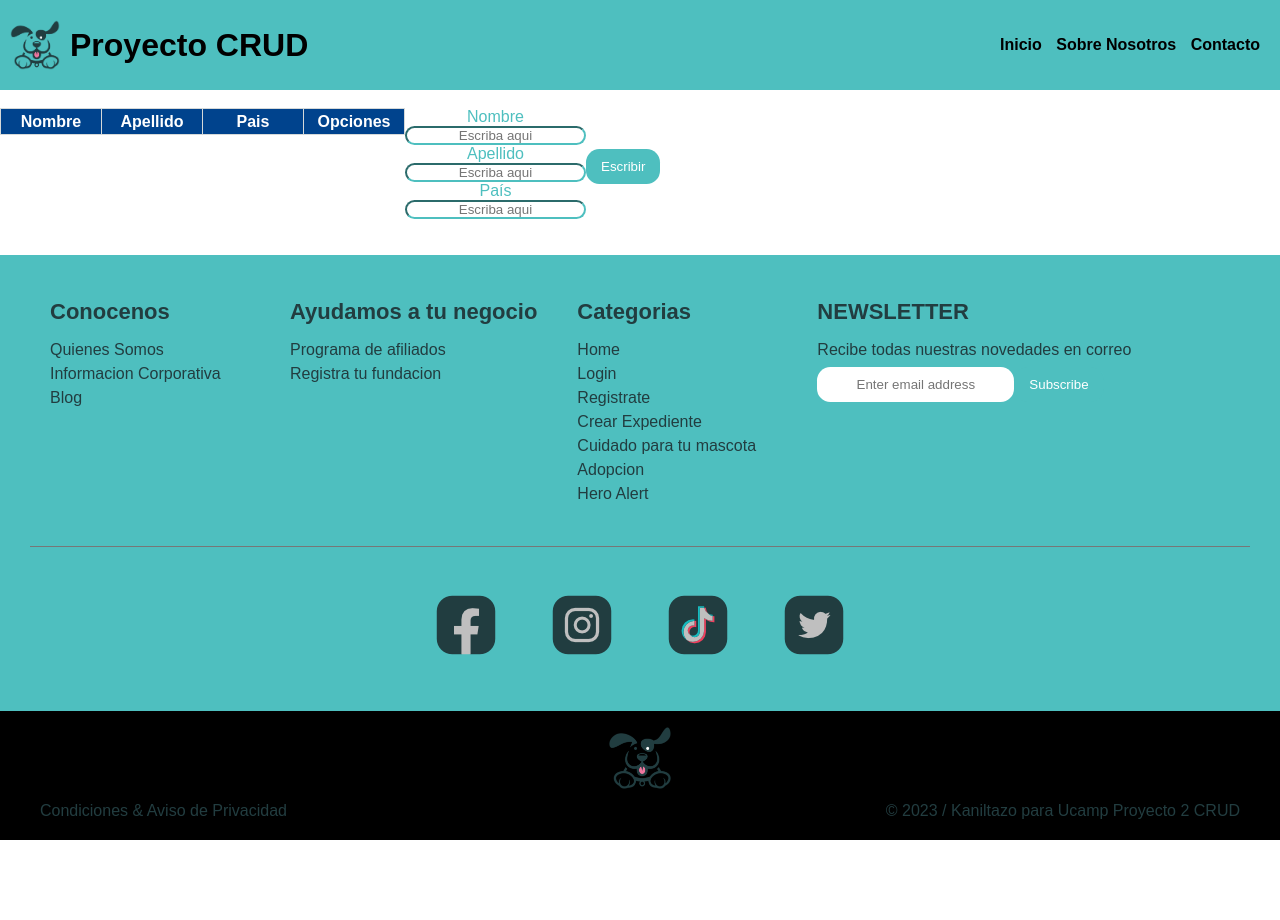
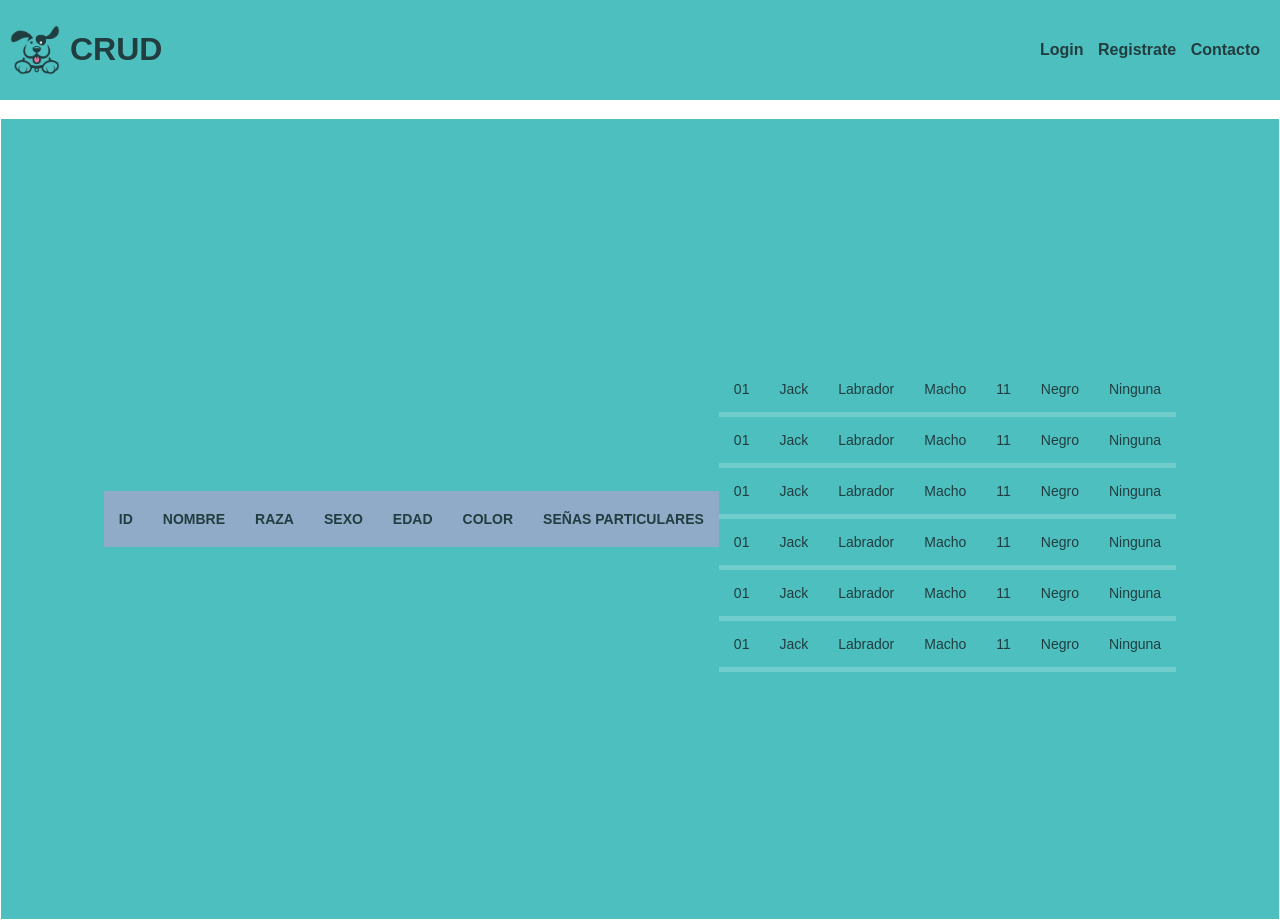
Before and after one commit to AngelRodriguez78/crud-proyecto2, a plain HTML site: page index.html in a window 1280 px wide. Before the commit the page ends 840 px from the top, so only its background shows below. Drawn offline with Linux system fonts and the light colour scheme; a web font is replaced by a local one.

Commit message:
se hacen ajustes

```diff
--- a/assets/css/styles.css
+++ b/assets/css/styles.css
@@ -1,24 +1,20 @@
 @import url('https://fonts.googleapis.com/css2?family=Hind+Madurai&display=swap');
 
-* {
-    padding: 0;
-    margin: 0;
-    font-family: 'Hind Madurai', sans-serif;
+
+
+html {
+    height: 100%;
 }
 
-/* html{
-    height: 100%;
-} */
-body{
+body {
     font-family: 'Hind Madurai', sans-serif;
     margin: 0;
 }
 
-
-header{
+header {
     display: flex;
     min-height: 70px;
-    background-color:#4EBFBF;
+    background-color: #4EBFBF;
     justify-content: space-between;
     align-items: center;
     padding: 10px;
@@ -29,35 +25,154 @@ header{
     align-items: center;
 }
 
-.logo-img1{
+.logo-nombre {
+    display: flex;
+    align-items: center;
+    color: #223D40;
+    font-family: 'Hind Madurai', sans-serif;
+}
+
+.logo-img1 {
     height: 50px;
     margin-right: 10px;
 }
 
-a{
+a {
     text-decoration: none;
     color: black;
+    color: #223D40;
+    font-family: 'Hind Madurai', sans-serif;
 }
 
-nav a{
+nav a {
     font-weight: 600;
     padding-right: 10px;
+    text-align: right;
 }
 
-nav a:hover{
+nav a:hover {
     color: aliceblue;
 
-@media (max-width:700){
-    header{
+    @media (max-width:720px) {
+        header {
             flex-direction: column;
         }
 
-    nav{
+        nav {
             padding: 10px 0px;
         }
     }
+}
+/*comienza la tabla*/
+
+.tabla-crud{
+    align-items: center;
+    justify-content: center;
+    min-height: 100vh;
+    background-color: #4EBFBF;
 
 }
+
+.container {
+    border: solid 1px rgba(255, 255, 255, 0.2);
+}
+
+table {
+    display: flex;
+    color:#223D40;
+    font-size: 14px;
+    table-layout: fixed;
+    border-collapse: collapse;
+}
+
+thead {
+    background: rgba(243, 140, 210, 0.4);
+}
+
+th {
+    padding: 20px 15px ;
+    font-weight: 700;
+    text-transform: uppercase;
+}
+
+td {
+    padding: 15px;
+    border-bottom: solid 5px rgba(255, 255, 255, 0.2);
+}
+
+
+tbody tr {
+    cursor: pointer;
+}
+
+tbody tr:hover {
+    background: rgba(243, 103, 199, 0.4);
+}
+
+
+
+
+
+
+
+
+
+
+
+
+
+
+
+
+
+
+
+
+
+
+
+
+
+
+
+
+
+
+
+
+
+
+
+
+
+
+
+
+
+
+
+
+
+
+
+
+
+
+
+
+
+
+
+
+
+
+
+
+
+
+
+
+
 
     /*
 .header-grid{
@@ -92,7 +207,7 @@ nav a:hover{
 } */
 
     /*Iniciamos con estilo del CRUD*/
-
+    /*
 form {
     display: flex;
     flex-wrap: wrap;
@@ -120,19 +235,19 @@ input {
 ul {
     list-style: none;
     padding-left: 0;
-}
+} */
 
     /* stilo para tabla*/
-
+    /*
 form{
     text-align: center;
 }
 .tablas{
     display: inline-block;
-}
+} */
     /*Tablaaaaaa Estilos*/
-.tabla{
-border-collapse: collapse; /*Esta propiedad hace que parezca mas una tabla*/
+    /* .tabla{
+border-collapse: collapse;
 font-family: 'Quicksand', sans-serif;
 }
 table tr th{
@@ -141,7 +256,7 @@ table tr th{
     height: 25px;
     color: white;
     background-color: #00438D;
-}
+} */
 
 
 
@@ -151,7 +266,7 @@ table tr th{
 
     /* Diseñando el footer */
 
-ul {
+    /* ul {
     list-style: none;
     padding-left: 0;
 }
@@ -201,6 +316,7 @@ body {
         /*200px*/
     ;
 }
+
 form {
     display: flex;
     flex-wrap: wrap;
@@ -239,7 +355,7 @@ input[type="submit"] {
 
 .ft-legal {
     padding: 0.9375rem 1.875rem;
-    background-color:black;
+    background-color: black;
 }
 
 .ft-legal-list {
@@ -277,3 +393,5 @@ input[type="submit"] {
     text-align: center;
     font-family: 'Hind Madurai', sans-serif;
 }
+
+*/
--- a/index.html
+++ b/index.html
@@ -6,55 +6,99 @@
     <meta http-equiv="X-UA-Compatible" content="IE=edge">
     <meta name="viewport" content="width=device-width, initial-scale=1.0">
     <link rel="stylesheet" href="assets/css/styles.css">
-    <title>Proyecto 2 CRUD</title>
+    <title>CRUD</title>
 </head>
 
 <body>
     <div>
         <div>
             <header>
-                <div class="logo">
+                <a href="#" class="logo">
                     <img class="logo-img1" src="assets/media/Logo.png" alt="logo">
-                    <h1 class="logo-nombre">Proyecto CRUD</h1>
-                </div>
+                    <h1 class="logo-nombre">CRUD</h1>
+                </a>
                     <nav>
-                        <a href="#" class="nav-link">Inicio</a>
-                        <a href="#" class="nav-link">Sobre Nosotros</a>
+                        <a href="#" class="nav-link">Login</a>
+                        <a href="#" class="nav-link">Registrate</a>
                         <a href="#" class="nav-link">Contacto</a>
                     </nav>
             </header>
         </div>
         <br>
-        <form onsubmit="event.preventDefault();onSubmit();" autocomplete="off">
-        <div class="tablas">
-            <table class="tabla" id="tabla">
+    </div>
+
+    <div class="container">
+        <table class="tabla-crud">
             <thead>
                 <tr>
+                    <th>Id</th>
                     <th>Nombre</th>
-                        <th>Apellido</th>
-                        <th>Pais</th>
-                        <th>Opciones</th>
+                    <th>Raza</th>
+                    <th>Sexo</th>
+                    <th>Edad</th>
+                    <th>Color</th>
+                    <th>Señas Particulares</th>
                 </tr>
             </thead>
             <tbody>
-
+                <tr>
+                    <td>01</td>
+                    <td>Jack</td>
+                    <td>Labrador</td>
+                    <td>Macho</td>
+                    <td>11</td>
+                    <td>Negro</td>
+                    <td>Ninguna</td>
+                </tr>
+                <tr>
+                    <td>01</td>
+                    <td>Jack</td>
+                    <td>Labrador</td>
+                    <td>Macho</td>
+                    <td>11</td>
+                    <td>Negro</td>
+                    <td>Ninguna</td>
+                </tr>
+                <tr>
+                    <td>01</td>
+                    <td>Jack</td>
+                    <td>Labrador</td>
+                    <td>Macho</td>
+                    <td>11</td>
+                    <td>Negro</td>
+                    <td>Ninguna</td>
+                </tr>
+                <tr>
+                    <td>01</td>
+                    <td>Jack</td>
+                    <td>Labrador</td>
+                    <td>Macho</td>
+                    <td>11</td>
+                    <td>Negro</td>
+                    <td>Ninguna</td>
+                </tr>
+                <tr>
+                    <td>01</td>
+                    <td>Jack</td>
+                    <td>Labrador</td>
+                    <td>Macho</td>
+                    <td>11</td>
+                    <td>Negro</td>
+                    <td>Ninguna</td>
+                </tr>
+                <tr>
+                    <td>01</td>
+                    <td>Jack</td>
+                    <td>Labrador</td>
+                    <td>Macho</td>
+                    <td>11</td>
+                    <td>Negro</td>
+                    <td>Ninguna</td>
+                </tr>
             </tbody>
         </table>
+
     </div>
-        <br>
-        <br>
-        <div class="caja">
-            <label for="nom">Nombre</label> <input type="text" id="nom" placeholder="Escriba aqui" required>
-            <label for="ape">Apellido</label> <input type="text" id="ape" placeholder="Escriba aqui" required>
-            <label for="pais">País</label> <input type="text" id="pais" placeholder="Escriba aqui" required>
-        </div>
-        <br />
-        <input class="submit" type="submit" value="Escribir">
-        </form>
-        <br>
-        <br>
-    </div>
-
 
 
         <!-- <script src="assets/js/index.js"></script> -->
@@ -62,7 +106,7 @@
 
 
 
-        <footer>
+        <!-- <footer>
 
             <section class="ft-main">
                 <div class="ft-main-item">
@@ -102,7 +146,7 @@
                 </div>
             </section>
 
-            <!-- Footer social -->
+
             <section class="ft-social">
                 <ul class="ft-social-list">
                     <li>
@@ -121,7 +165,7 @@
                 </ul>
             </section>
 
-            <!-- Footer legal -->
+
             <section class="ft-legal">
                 <div class="logoimg-wrapper">
                     <a href="index.html" target="_blank" rel="noopener noreferrer">
@@ -134,8 +178,7 @@
                 </ul>
             </section>
 
-        </footer>
-    </div>
+        </footer> -->
 </body>
 
 </html>
```
Lines whose indentation alone changed are shown as unchanged.
